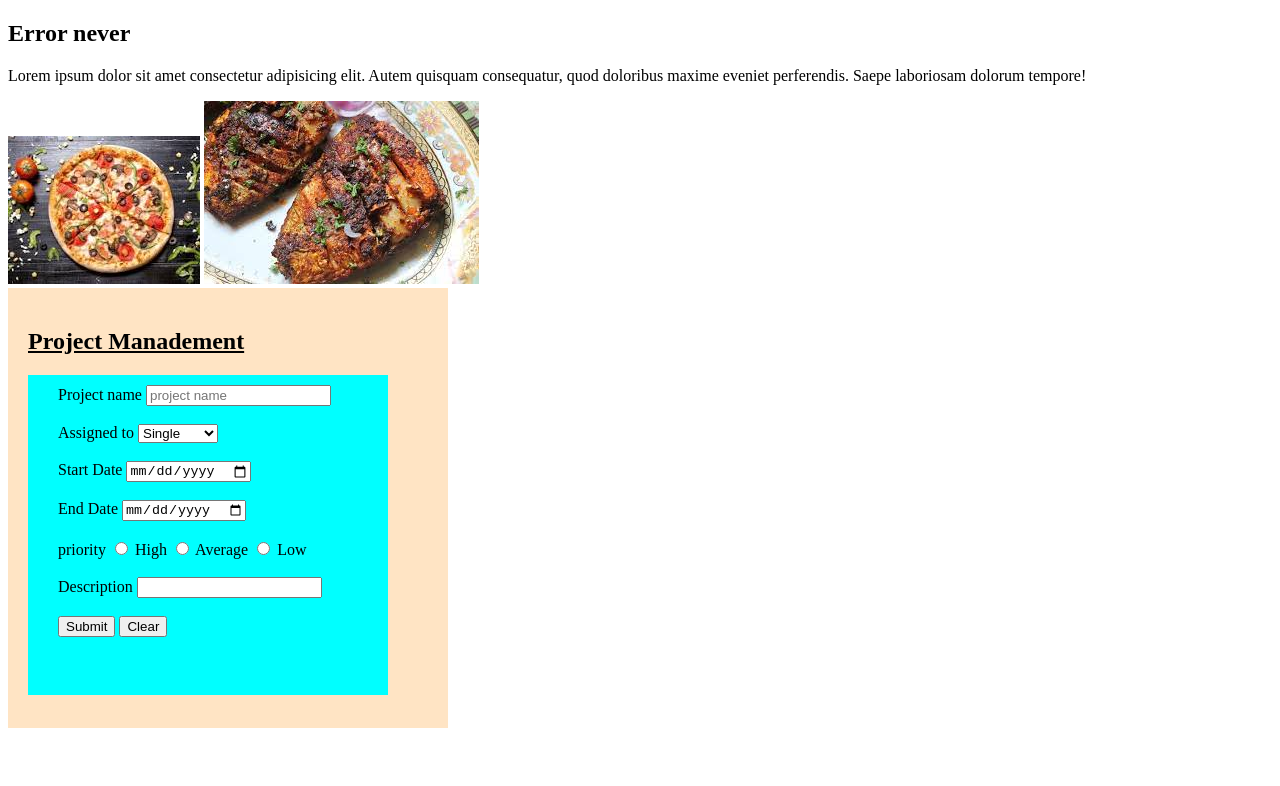
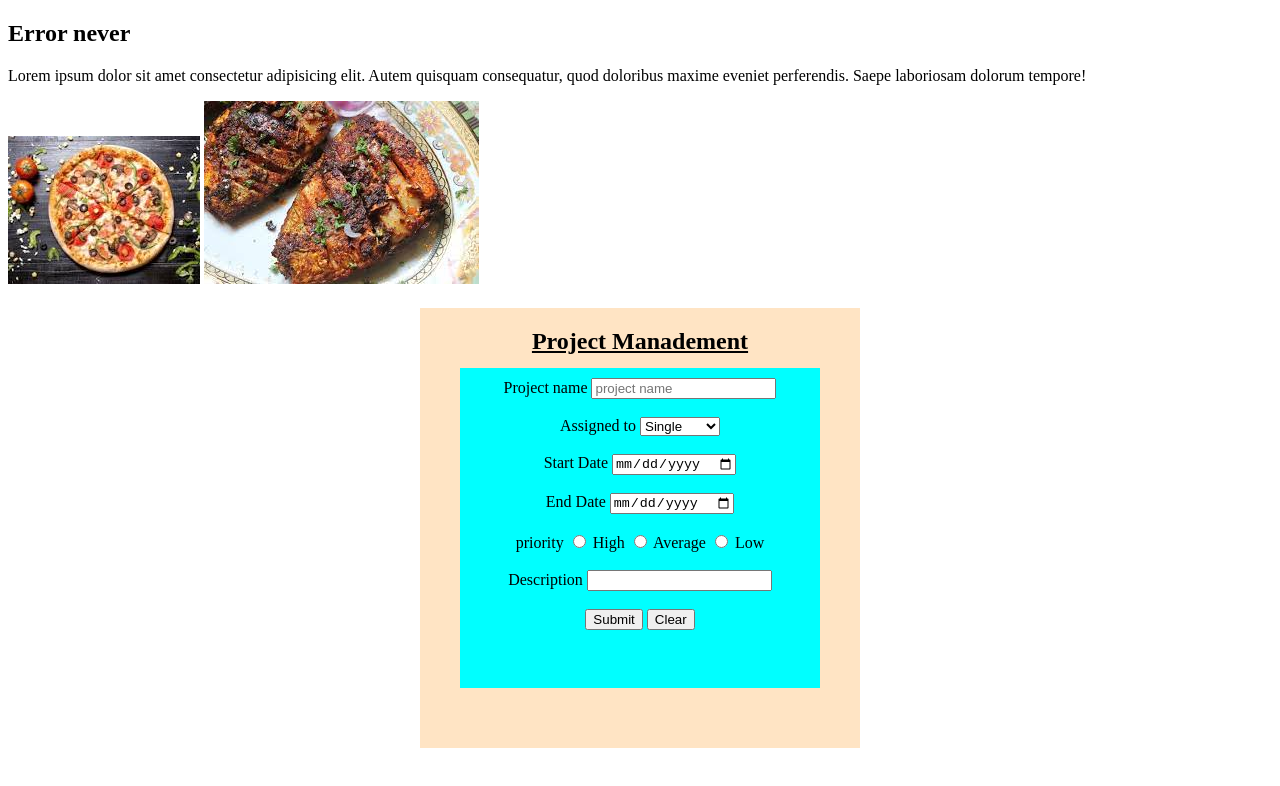
Before and after one commit to Antor4q/no-error-bro, a plain HTML site: page index.html in a window 1280 px wide. Drawn offline with Linux system fonts and the light colour scheme.

Commit message:
done the work

```diff
--- a/index.html
+++ b/index.html
@@ -12,7 +12,7 @@
     <img src="pictue/pizza.jpg">
     <img src="pictue/fish.jpg">
     <div class="project">
-      <h2> <u>Project Manadement</u> </h2>
+      <h2 class="ma"> <u>Project Manadement</u> </h2>
       <div class="true">
         <form>
             Project name
--- a/style.css
+++ b/style.css
@@ -5,6 +5,12 @@
    background-color: bisque;
    padding:20px;
    position:relative;
+   top:0;
+   right:0;
+   left:0;
+   bottom:0;
+   margin:20px auto;
+   text-align: center;
 
 }
 .true{
@@ -13,4 +19,12 @@
     background-color: aqua;
     padding:10px 30px 10px 30px;
    position:absolute;
+   top:0;
+   right:0;
+   left:0;
+   bottom:0;
+   margin:auto;
 }
+.ma{
+   margin-top:0;
+}
```
